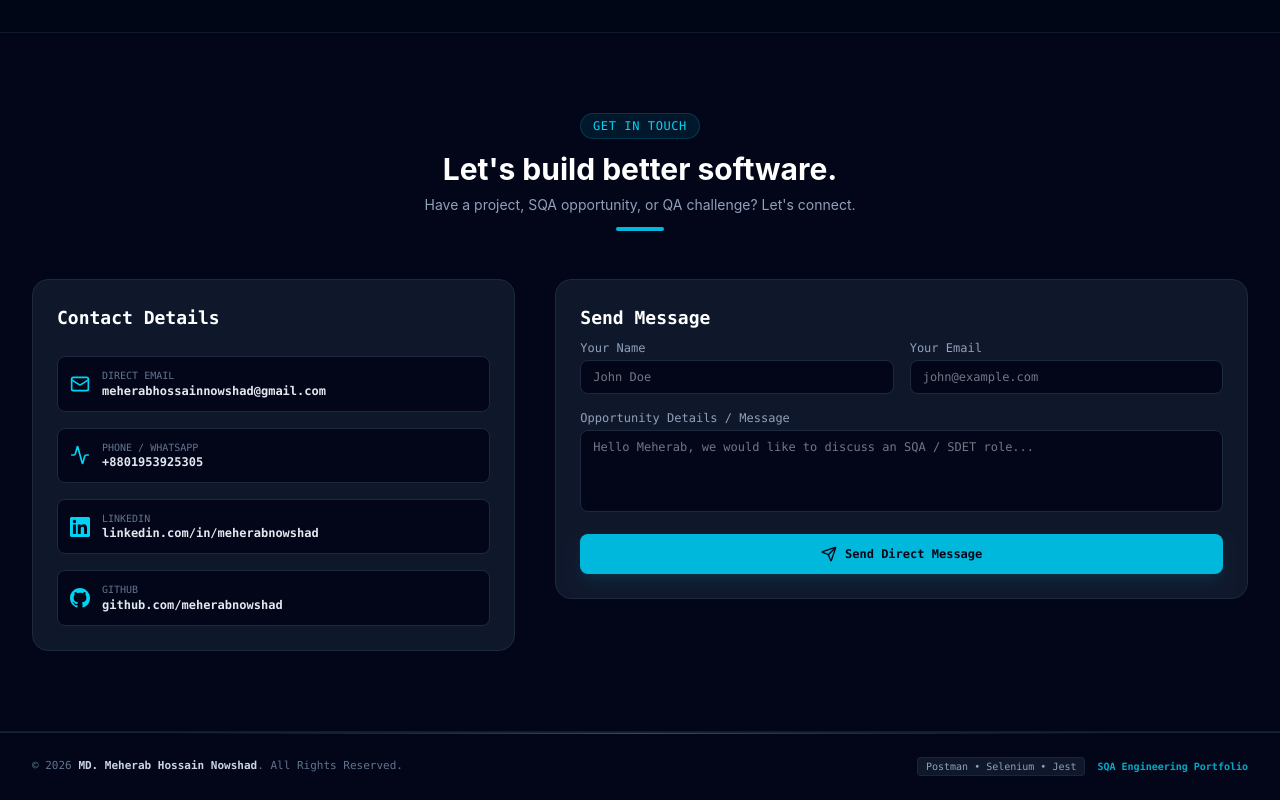
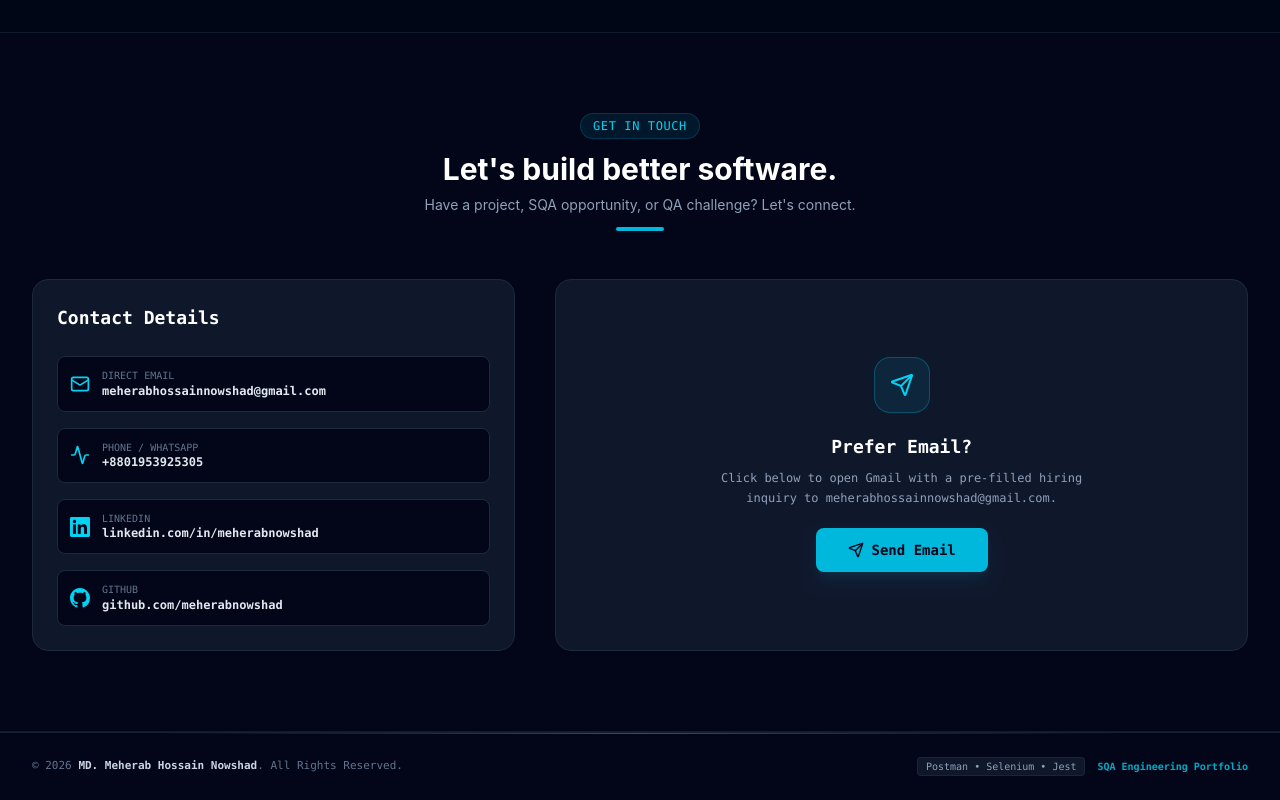
Before and after one commit to meherabnowshad/Nowshad-s-SQA_Portfolio, a React (Vite) app: page / in a window 1280 px wide. Shown: the part 6717-7517 px from the top of the page. Built offline with nearby package versions, Linux system fonts and the light colour scheme.

Commit message:
email service change

```diff
--- a/src/App.jsx
+++ b/src/App.jsx
@@ -346,7 +346,6 @@ export default function App() {
   const [uiSimStep, setUiSimStep] = useState(0);
   const [dbQueryTab, setDbQueryTab] = useState('users');
 
-  const [contactForm, setContactForm] = useState({ name: '', email: '', message: '' });
   const timerRef = useRef(null);
 
   const showToast = (msg) => {
@@ -386,22 +385,13 @@ export default function App() {
     showToast(`Opening Gmail compose for ${PROFILE.email}...`);
   };
 
-  const handleContactSubmit = (e) => {
-    e.preventDefault();
-    if (!contactForm.name || !contactForm.email || !contactForm.message) {
-      showToast("Please fill in all contact fields.");
-      return;
-    }
-
-    const subject = encodeURIComponent("Message from Portfolio");
-    const bodyText = `Name: ${contactForm.name}\nWork Email: ${contactForm.email}\n\nOpportunity Details:\n${contactForm.message}`;
-    const body = encodeURIComponent(bodyText);
-
-    const gmailUrl = `https://mail.google.com/mail/?view=cm&fs=1&to=${encodeURIComponent(PROFILE.email)}&su=${subject}&body=${body}`;
+  const handleSendEmail = () => {
+    const subject = "Hiring Inquiry";
+    const bodyText = "Hi, Meherab. I would like to discuss an opportunity with you.";
+    const gmailUrl = `https://mail.google.com/mail/?view=cm&fs=1&to=${encodeURIComponent(PROFILE.email)}&su=${encodeURIComponent(subject)}&body=${encodeURIComponent(bodyText)}`;
     window.open(gmailUrl, '_blank', 'noopener,noreferrer');
 
-    showToast("Opening email client with pre-filled message!");
-    setContactForm({ name: '', email: '', message: '' });
+    showToast("Opening Gmail to send hiring inquiry...");
   };
 
   const CV_DRIVE_URL = "https://drive.google.com/drive/u/0/folders/1O4ChDbwoo6skmMHmUqsdcbwJr-zzMsAW";
@@ -1378,53 +1368,25 @@ export default function App() {
             </div>
 
             <div className="lg:col-span-7">
-              <form onSubmit={handleContactSubmit} className="bg-slate-900 border border-slate-800 rounded-2xl p-6 space-y-4">
-                <h3 className="text-lg font-bold text-white font-mono mb-2">Send Message</h3>
-
-                <div className="grid grid-cols-1 sm:grid-cols-2 gap-4">
-                  <div>
-                    <label className="block text-xs font-mono text-slate-400 mb-1">Your Name</label>
-                    <input
-                      type="text"
-                      required
-                      value={contactForm.name}
-                      onChange={(e) => setContactForm({ ...contactForm, name: e.target.value })}
-                      placeholder="John Doe"
-                      className="w-full px-3 py-2 rounded-lg bg-slate-950 border border-slate-800 text-slate-200 text-xs focus:outline-none focus:border-cyan-500 font-mono"
-                    />
-                  </div>
-                  <div>
-                    <label className="block text-xs font-mono text-slate-400 mb-1">Your Email</label>
-                    <input
-                      type="email"
-                      required
-                      value={contactForm.email}
-                      onChange={(e) => setContactForm({ ...contactForm, email: e.target.value })}
-                      placeholder="john@example.com"
-                      className="w-full px-3 py-2 rounded-lg bg-slate-950 border border-slate-800 text-slate-200 text-xs focus:outline-none focus:border-cyan-500 font-mono"
-                    />
-                  </div>
+              <div className="bg-slate-900 border border-slate-800 rounded-2xl p-8 sm:p-10 space-y-5 flex flex-col items-center justify-center text-center h-full min-h-[320px]">
+                <div className="w-14 h-14 rounded-2xl bg-cyan-500/10 border border-cyan-500/30 flex items-center justify-center">
+                  <Send className="w-6 h-6 text-cyan-400" />
                 </div>
 
-                <div>
-                  <label className="block text-xs font-mono text-slate-400 mb-1">Opportunity Details / Message</label>
-                  <textarea
-                    rows={4}
-                    required
-                    value={contactForm.message}
-                    onChange={(e) => setContactForm({ ...contactForm, message: e.target.value })}
-                    placeholder="Hello Meherab, we would like to discuss an SQA / SDET role..."
-                    className="w-full px-3 py-2 rounded-lg bg-slate-950 border border-slate-800 text-slate-200 text-xs focus:outline-none focus:border-cyan-500 font-mono resize-none"
-                  />
+                <div className="space-y-2">
+                  <h3 className="text-lg font-bold text-white font-mono">Prefer Email?</h3>
+                  <p className="text-xs font-mono text-slate-400 max-w-sm leading-relaxed">
+                    Click below to open Gmail with a pre-filled hiring inquiry to {PROFILE.email}.
+                  </p>
                 </div>
 
                 <button
-                  type="submit"
-                  className="w-full py-3 rounded-lg bg-cyan-500 hover:bg-cyan-400 text-slate-950 font-bold text-xs font-mono flex items-center justify-center gap-2 transition-all cursor-pointer shadow-lg shadow-cyan-500/10"
+                  onClick={handleSendEmail}
+                  className="px-8 py-3 rounded-lg bg-cyan-500 hover:bg-cyan-400 text-slate-950 font-bold text-sm font-mono flex items-center justify-center gap-2 transition-all cursor-pointer shadow-lg shadow-cyan-500/10"
                 >
-                  <Send className="w-4 h-4" /> Send Direct Message
+                  <Send className="w-4 h-4" /> Send Email
                 </button>
-              </form>
+              </div>
             </div>
 
           </div>
```
Also changed, not shown: index.html (line endings or trailing spaces).
